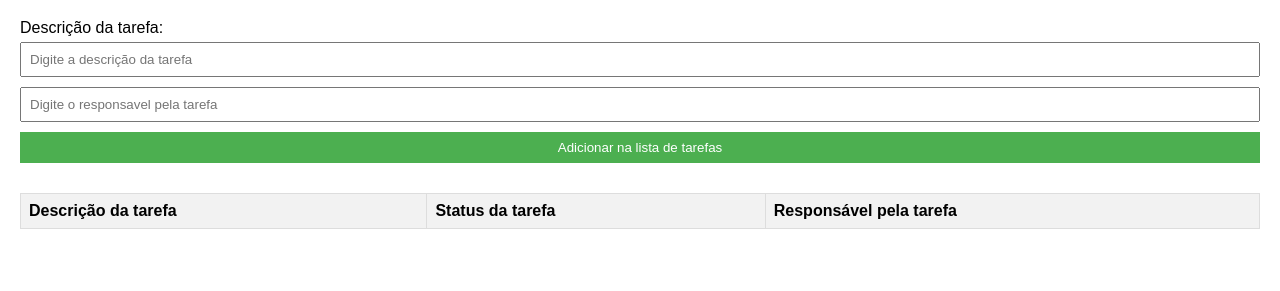
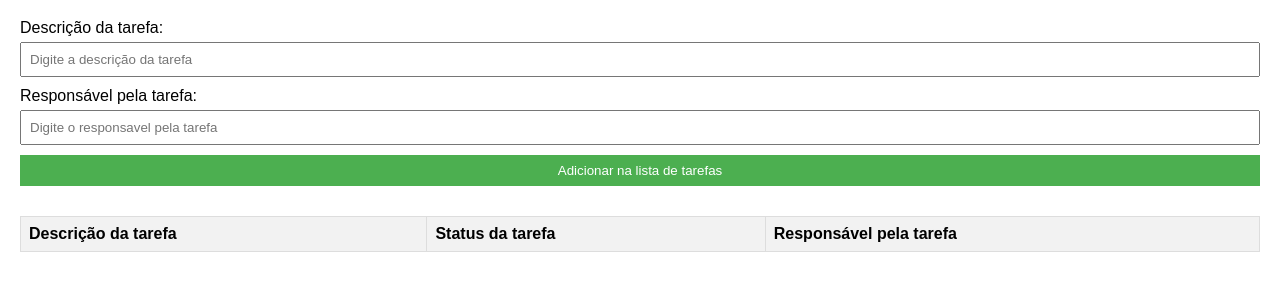
Before and after one commit to alvessh/programming-training, a plain HTML site: page class-on-november-19-2023/exercicio-tasks/index.html in a window 1280 px wide. Shown: the part 61-352 px from the top of the page. Drawn offline with Linux system fonts and the light colour scheme.

Commit message:
adiciona label do responsável

```diff
--- a/class-on-november-19-2023/exercicio-tasks/index.html
+++ b/class-on-november-19-2023/exercicio-tasks/index.html
@@ -11,7 +11,10 @@
     <form onsubmit="add(event)">
         <label for="descricao">Descrição da tarefa:</label>
         <input type="text" id="descricao" placeholder="Digite a descrição da tarefa">
+
+        <label for="descricao">Responsável pela tarefa:</label>
         <input type="text" id="responsavel" placeholder="Digite o responsavel pela tarefa">
+
         <input type="submit" value="Adicionar na lista de tarefas">
     </form>
     <div>
```
